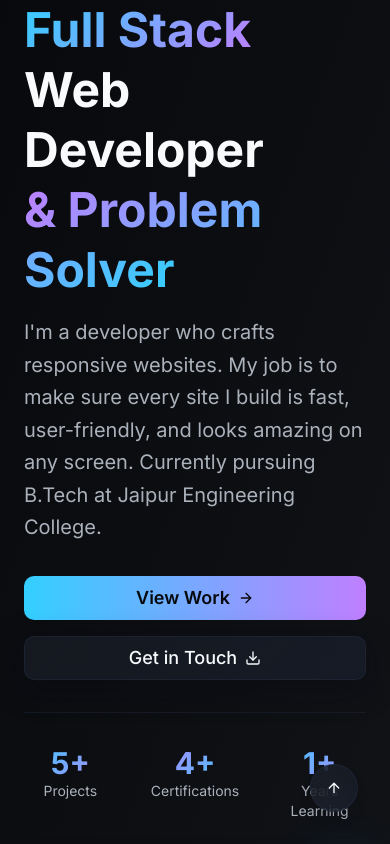
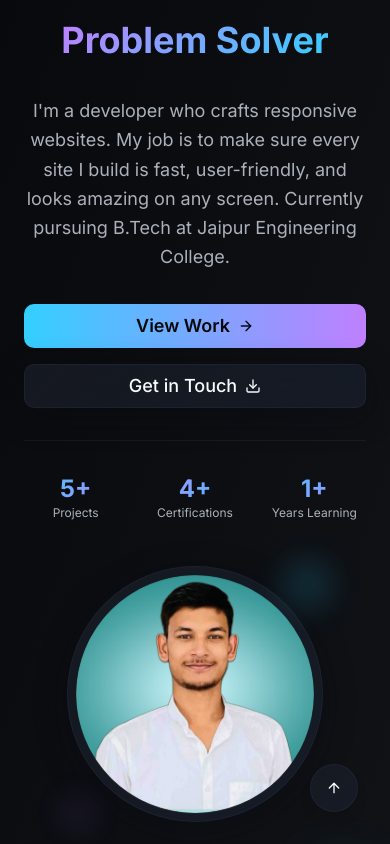
Before and after one commit to Naveen9024/My-portfolio, a React (Vite) app: page / in a window 390 px wide. Shown: the top 844 px of the page. Built offline with nearby package versions, Linux system fonts and the light colour scheme; the HTML template or start-up script is replaced by a standard one.

Commit message:
Add programming languages and personal photo

```diff
--- a/src/components/ExperienceSection.tsx
+++ b/src/components/ExperienceSection.tsx
@@ -16,7 +16,7 @@ const experienceData = [
   {
     title: "B.Tech Student",
     organization: "Jaipur Engineering College",
-    period: "2022 - Present",
+    period: "2023 - Present",
     location: "Jaipur, Rajasthan",
     description: "Pursuing Bachelor of Technology with focus on computer science fundamentals and programming languages.",
     highlights: [
--- a/src/components/HeroSection.tsx
+++ b/src/components/HeroSection.tsx
@@ -1,8 +1,19 @@
 import { Button } from "@/components/ui/button";
 import { ArrowRight, Download } from "lucide-react";
 import heroImage from "@/assets/hero-abstract.jpg";
+import { useState, useEffect } from "react";
 
 const HeroSection = () => {
+  const [currentTitle, setCurrentTitle] = useState(0);
+  const titles = ["Full Stack", "Web Developer", "Programmer", "Problem Solver"];
+
+  useEffect(() => {
+    const interval = setInterval(() => {
+      setCurrentTitle((prev) => (prev + 1) % titles.length);
+    }, 2000);
+    return () => clearInterval(interval);
+  }, []);
+
   const scrollToSection = (sectionId: string) => {
     const element = document.getElementById(sectionId);
     element?.scrollIntoView({ behavior: 'smooth' });
@@ -16,23 +27,57 @@ const HeroSection = () => {
       </div>
 
       <div className="container mx-auto px-6 lg:px-8 relative z-10">
-        <div className="grid lg:grid-cols-2 gap-12 items-center">
-          {/* Left Content */}
-          <div className="space-y-8 scroll-reveal">
+        <div className="grid lg:grid-cols-3 gap-12 items-center">
+          {/* Profile Photo */}
+          <div className="flex justify-center lg:justify-start order-2 lg:order-1">
+            <div className="relative">
+              <div className="w-64 h-64 rounded-full overflow-hidden glass-card p-2 floating">
+                <img
+                  src="/lovable-uploads/674234f5-68ac-4eb8-a8b6-d87daca88fb7.png"
+                  alt="Naveen Saini - Full Stack Developer"
+                  className="w-full h-full rounded-full object-cover"
+                />
+              </div>
+              <div className="absolute -top-2 -right-2 w-12 h-12 bg-electric-blue/30 rounded-full blur-lg animate-glow-pulse" />
+              <div className="absolute -bottom-2 -left-2 w-10 h-10 bg-violet-purple/30 rounded-full blur-lg animate-glow-pulse" style={{ animationDelay: '1s' }} />
+            </div>
+          </div>
+
+          {/* Center Content */}
+          <div className="space-y-8 scroll-reveal order-1 lg:order-2 lg:col-span-1">
             <div className="space-y-4">
-              <h1 className="text-5xl lg:text-7xl font-bold leading-tight">
-                <span className="text-gradient-primary">Full Stack</span><br />
-                <span className="text-foreground">Web Developer</span><br />
-                <span className="text-gradient-secondary">& Problem Solver</span>
+              <h1 className="text-4xl lg:text-6xl font-bold leading-tight text-center lg:text-left">
+                <div className="h-20 flex items-center justify-center lg:justify-start">
+                  <span className={`text-gradient-primary transition-all duration-500 ${
+                    currentTitle === 0 ? 'opacity-100 transform-none' : 'opacity-0 transform translate-y-4'
+                  } ${currentTitle === 0 ? 'block' : 'hidden'}`}>
+                    Full Stack
+                  </span>
+                  <span className={`text-gradient-secondary transition-all duration-500 ${
+                    currentTitle === 1 ? 'opacity-100 transform-none' : 'opacity-0 transform translate-y-4'
+                  } ${currentTitle === 1 ? 'block' : 'hidden'}`}>
+                    Web Developer
+                  </span>
+                  <span className={`text-gradient-primary transition-all duration-500 ${
+                    currentTitle === 2 ? 'opacity-100 transform-none' : 'opacity-0 transform translate-y-4'
+                  } ${currentTitle === 2 ? 'block' : 'hidden'}`}>
+                    Programmer
+                  </span>
+                  <span className={`text-gradient-secondary transition-all duration-500 ${
+                    currentTitle === 3 ? 'opacity-100 transform-none' : 'opacity-0 transform translate-y-4'
+                  } ${currentTitle === 3 ? 'block' : 'hidden'}`}>
+                    Problem Solver
+                  </span>
+                </div>
               </h1>
 
-              <p className="text-xl text-foreground-muted leading-relaxed max-w-2xl">
+              <p className="text-lg text-foreground-muted leading-relaxed max-w-xl text-center lg:text-left">
                 I'm a developer who crafts responsive websites. My job is to make sure every site I build is fast,
                 user-friendly, and looks amazing on any screen. Currently pursuing B.Tech at Jaipur Engineering College.
               </p>
             </div>
 
-            <div className="flex flex-col sm:flex-row gap-4">
+            <div className="flex flex-col sm:flex-row gap-4 justify-center lg:justify-start">
               <Button
                 variant="hero"
                 size="lg"
@@ -55,24 +100,24 @@ const HeroSection = () => {
             </div>
 
             {/* Quick Stats */}
-            <div className="grid grid-cols-3 gap-8 pt-8 border-t border-glass-border/30">
+            <div className="grid grid-cols-3 gap-4 pt-8 border-t border-glass-border/30">
               <div className="text-center">
-                <div className="text-3xl font-bold text-gradient-primary">5+</div>
-                <div className="text-sm text-foreground-muted">Projects</div>
+                <div className="text-2xl lg:text-3xl font-bold text-gradient-primary">5+</div>
+                <div className="text-xs lg:text-sm text-foreground-muted">Projects</div>
               </div>
               <div className="text-center">
-                <div className="text-3xl font-bold text-gradient-secondary">4+</div>
-                <div className="text-sm text-foreground-muted">Certifications</div>
+                <div className="text-2xl lg:text-3xl font-bold text-gradient-secondary">4+</div>
+                <div className="text-xs lg:text-sm text-foreground-muted">Certifications</div>
               </div>
               <div className="text-center">
-                <div className="text-3xl font-bold text-gradient-primary">1+</div>
-                <div className="text-sm text-foreground-muted">Years Learning</div>
+                <div className="text-2xl lg:text-3xl font-bold text-gradient-primary">1+</div>
+                <div className="text-xs lg:text-sm text-foreground-muted">Years Learning</div>
               </div>
             </div>
           </div>
 
           {/* Right Content - Abstract Image */}
-          <div className="relative">
+          <div className="relative order-3 lg:order-3">
             <div className="relative glass-card p-8 floating">
               <img
                 src={heroImage}
--- a/src/components/SkillsSection.tsx
+++ b/src/components/SkillsSection.tsx
@@ -10,7 +10,7 @@ const skillsData = [
   {
     category: "Programming",
     icon: <Code className="w-8 h-8" />,
-    skills: ["C", "C++"],
+    skills: ["C", "C++", "Java", "Python"],
     color: "violet-purple"
   },
   {
@@ -76,7 +76,8 @@ const SkillsSection = () => {
                 { skill: "HTML/CSS", level: 90 },
                 { skill: "JavaScript", level: 85 },
                 { skill: "C/C++", level: 80 },
-                { skill: "Git/Version Control", level: 75 }
+                { skill: "Java/Python", level: 75 },
+                { skill: "Git/Version Control", level: 70 }
               ].map((item) => (
                 <div key={item.skill} className="space-y-2">
                   <div className="flex justify-between text-sm">
```
Also changed, not shown: public/lovable-uploads/674234f5-68ac-4eb8-a8b6-d87daca88fb7.png (added).
